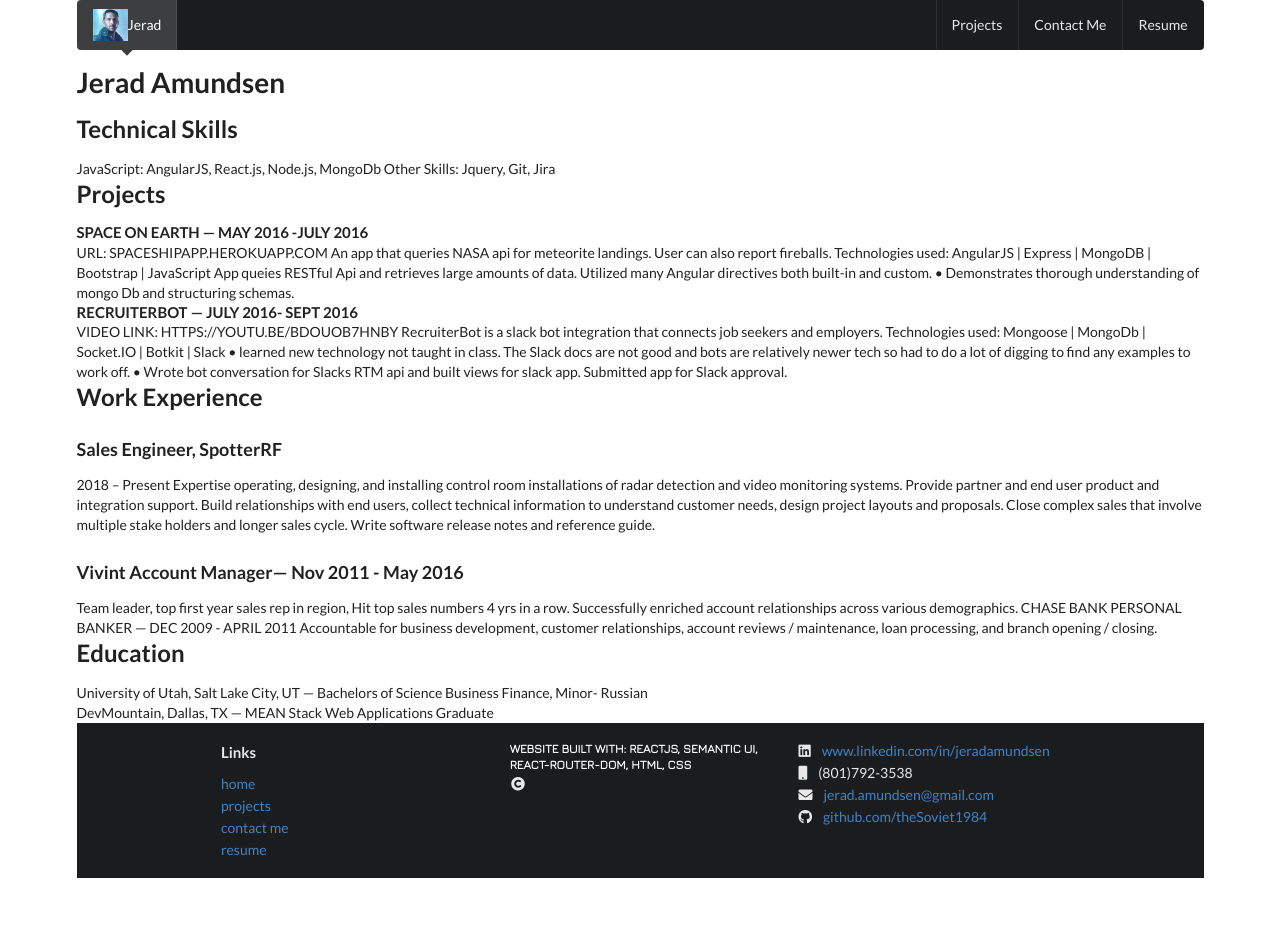
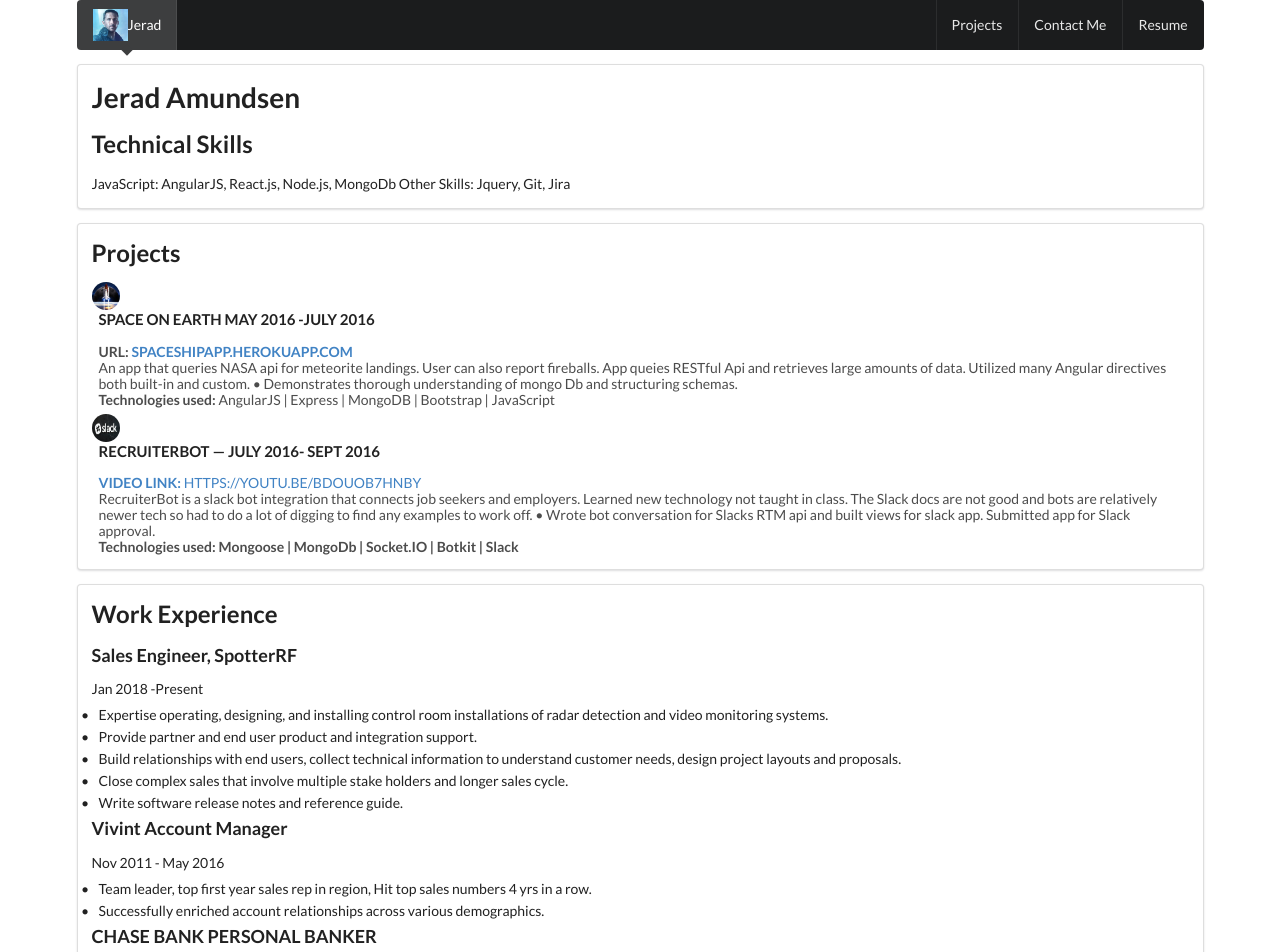
Before and after one commit to jeradamundsen/my_website_2019, a React (Create React App) app: page /resume in a window 1280 px wide. Shown: the top 952 px of the page. Before the commit the page ends 878 px from the top, so only its background shows below. Built offline with nearby package versions, Linux system fonts and the light colour scheme; a web font is replaced by a local one.

Commit message:
formated resume

```diff
--- a/src/components/Resume.js
+++ b/src/components/Resume.js
@@ -1,89 +1,167 @@
-import React, { Component } from 'react';
+import image1 from "./images/nasa_app_homepage.png";
+import image2 from "./images/space-shuttle.jpg";
+import image3 from "./images/slack.jpeg";
 
+import React, { Component } from "react";
 
 export default class Resume extends Component {
-
   constructor(props) {
     super(props);
 
-    this.state = {
-
-    };
+    this.state = {};
   }
 
   render() {
     return (
       <div className="ui container">
+        <div className="ui segment">
+
           <h1>Jerad Amundsen</h1>
           <div>
             <h2>Technical Skills</h2>
-  <p>JavaScript: AngularJS, React.js, Node.js, MongoDb
-  Other Skills: Jquery, Git, Jira
+            <p>
+              JavaScript: AngularJS, React.js, Node.js, MongoDb Other Skills:
+              Jquery, Git, Jira
             </p>
           </div>
+        </div>
+
+        <div className="ui segment">
+          <h2>Projects</h2>
+          <div class="ui list">
+            <div className="item">
+              <img className="ui avatar image" src={image2} />
+              <div className="content">
+
+              <h4>SPACE ON EARTH
+            MAY 2016 -JULY 2016</h4>
+                <div className="description">
+
+                  <strong>URL:{" "}</strong>
+                  <a>
+                    <b>SPACESHIPAPP.HEROKUAPP.COM</b>
+                  </a>
+
+                </div>
+                <div className="description">
+                  An app that queries NASA api for meteorite landings. User can
+                  also report fireballs. App queies RESTful Api and
+                  retrieves large amounts of data. Utilized many Angular
+                  directives both built-in and custom. • Demonstrates thorough
+                  understanding of mongo Db and structuring schemas.
+                  <div> <strong>Technologies used:</strong> AngularJS | Express
+                  | MongoDB | Bootstrap | JavaScript</div>
+                </div>
+              </div>
+            </div>
+            <div className="item">
+              <img src={image3} alt="" className="ui avatar image"/>
+              <div className="content">
+                <h4>RECRUITERBOT — JULY 2016- SEPT 2016</h4>
+                <div className="description">
+                  <a href="http://YOUTU.BE/BDOUOB7HNBY"><strong>VIDEO LINK: </strong>HTTPS://YOUTU.BE/BDOUOB7HNBY</a>
                   <div>
-  <h2>Projects</h2>
-  <div>
-    <h4>
-      SPACE ON EARTH — MAY 2016 -JULY 2016
-    </h4>
-    URL: SPACESHIPAPP.HEROKUAPP.COM
-    An app that queries NASA api for meteorite landings. User can also report fireballs.
-    Technologies used: AngularJS | Express | MongoDB | Bootstrap | JavaScript
-    App queies RESTful Api and retrieves large amounts of data.
-    Utilized many Angular directives both built-in and custom.
-    • Demonstrates thorough understanding of mongo Db and structuring schemas.
+                    RecruiterBot is a slack bot
+                    integration that connects job seekers and employers. Learned new
+                    technology not taught in class. The Slack docs are not good and bots
+                    are relatively newer tech so had to do a lot of digging to find any
+                    examples to work off. • Wrote bot conversation for Slacks RTM api
+                    and built views for slack app. Submitted app for Slack approval.
                       </div>
- <div>
-   <h4>
-    RECRUITERBOT — JULY 2016- SEPT 2016
-   </h4>
+                    <div><strong>Technologies
+                    used: Mongoose | MongoDb | Socket.IO | Botkit | Slack </strong></div>
 
-   VIDEO LINK: HTTPS://YOUTU.BE/BDOUOB7HNBY
-   RecruiterBot is a slack bot integration that connects job seekers and employers.
-   Technologies used: Mongoose | MongoDb | Socket.IO | Botkit | Slack
-   • learned new technology not taught in class. The Slack docs are not good and bots are
-   relatively newer tech so had to do a lot of digging to find any examples to work off.
-   • Wrote bot conversation for Slacks RTM api and built views for slack app. Submitted app
-   for Slack approval.
                 </div>
 
               </div>
- <div>
-   <h2>Work Experience</h2>
-   <h3>Sales Engineer, SpotterRF</h3>
-2018 – Present
-
-Expertise operating, designing, and installing control room installations of radar detection and video monitoring systems.
-Provide partner and end user product and integration support.
-Build relationships with end users, collect technical information to understand customer needs, design project layouts and proposals.
-Close complex sales that involve multiple stake holders and longer sales cycle.
-Write software release notes and reference guide.
-
-
-   <h3>Vivint Account Manager— Nov 2011 - May 2016</h3>
-   Team leader, top first year sales rep in region, Hit top sales numbers 4 yrs in a row.
-   Successfully enriched account relationships across various demographics.
-   CHASE BANK PERSONAL BANKER — DEC 2009 - APRIL 2011
-   Accountable for business development, customer relationships, account reviews /
-   maintenance, loan processing, and branch opening / closing.
-   <div>
-     <h2>Education</h2>
-     <div>
-       University of Utah, Salt Lake City, UT — Bachelors of Science Business Finance,
-       Minor- Russian
-     </div>
-     <div>
-       DevMountain, Dallas, TX — MEAN Stack Web Applications Graduate
-     </div>
-
 
             </div>
           </div>
 
 
         </div>
+        <div className="ui segment">
+          <h2>Work Experience</h2>
+          <div className="ui list">
+            <div className="item">
+              <h3>Sales Engineer, SpotterRF</h3>
+              <div>
+                Jan 2018 -Present
+              </div>
+              <ul className="ui list">
+                <li>
+                  Expertise operating, designing, and installing control room
+                  installations of radar detection and video monitoring systems.
+                </li>
+                <li>
+                  Provide partner and end user product and integration support.
+                </li>
+                <li>
+                  Build relationships with end users, collect technical
+                  information to understand customer needs, design project layouts
+                  and proposals.
+                </li>
+                <li>
+                  Close complex sales that involve multiple stake holders and
+                  longer sales cycle.
+                </li>
+                <li>Write software release notes and reference guide.</li>
+              </ul>
+            </div>
+
+            <div className="item">
+              <h3>Vivint Account Manager</h3>
+              <div>
+                 Nov 2011 - May 2016
+              </div>
+              <ul className="ui list">
+                <li>
+                  {" "}
+                  Team leader, top first year sales rep in region, Hit top sales
+                  numbers 4 yrs in a row.
+                </li>
+                <li>
+                  {" "}
+                  Successfully enriched account relationships across various
+                  demographics.
+                </li>
+              </ul>
+            </div>
+
+            <div className="item">
+              <h3>CHASE BANK PERSONAL BANKER</h3>
+              <div>
+                 DEC 2009 - APRIL 2011
+              </div>
+
+              <ul className="ui list">
+                <li>
+                  {" "}
+                  Accountable for business development, customer relationships,
+                  account reviews /
+                </li>
+                <li>
+                  {" "}
+                  maintenance, loan processing, and branch opening / closing.
+                </li>
+              </ul>
+            </div>
+
+            <div />
+          </div>
+          </div>
+
+        <div className="ui segment">
+          <h2>Education</h2>
+          <div>
+            University of Utah, Salt Lake City, UT — Bachelors of Science
+            Business Finance, Minor- Russian
+          </div>
+          <div>
+            DevMountain, Dallas, TX — MEAN Stack Web Applications Graduate
+          </div>
+        </div>
+      </div>
     );
   }
-
 }
```
Also changed, not shown: src/components/images/slack.jpeg (added), src/components/images/space-shuttle.jpg (added). Lines whose indentation alone changed are shown as unchanged.
